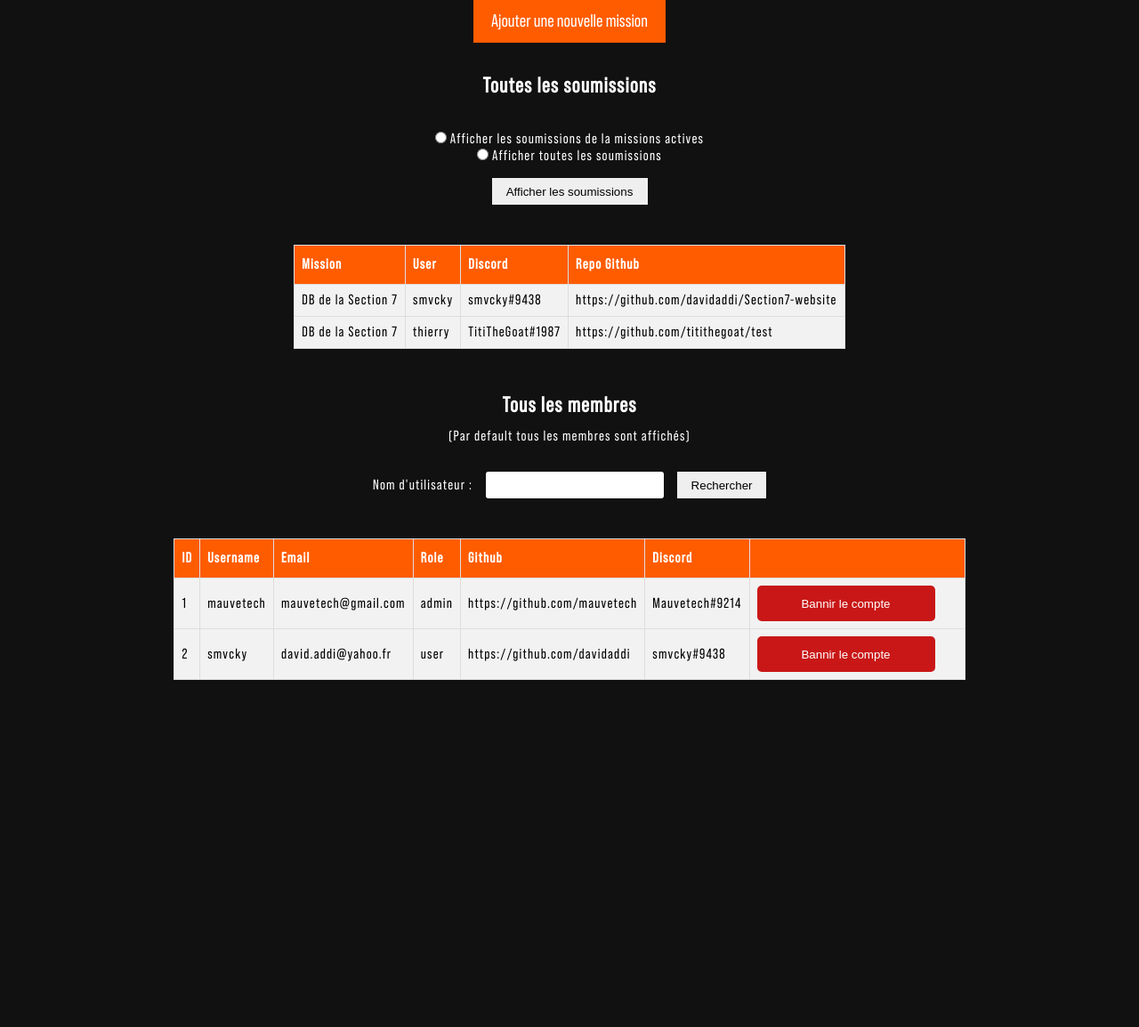
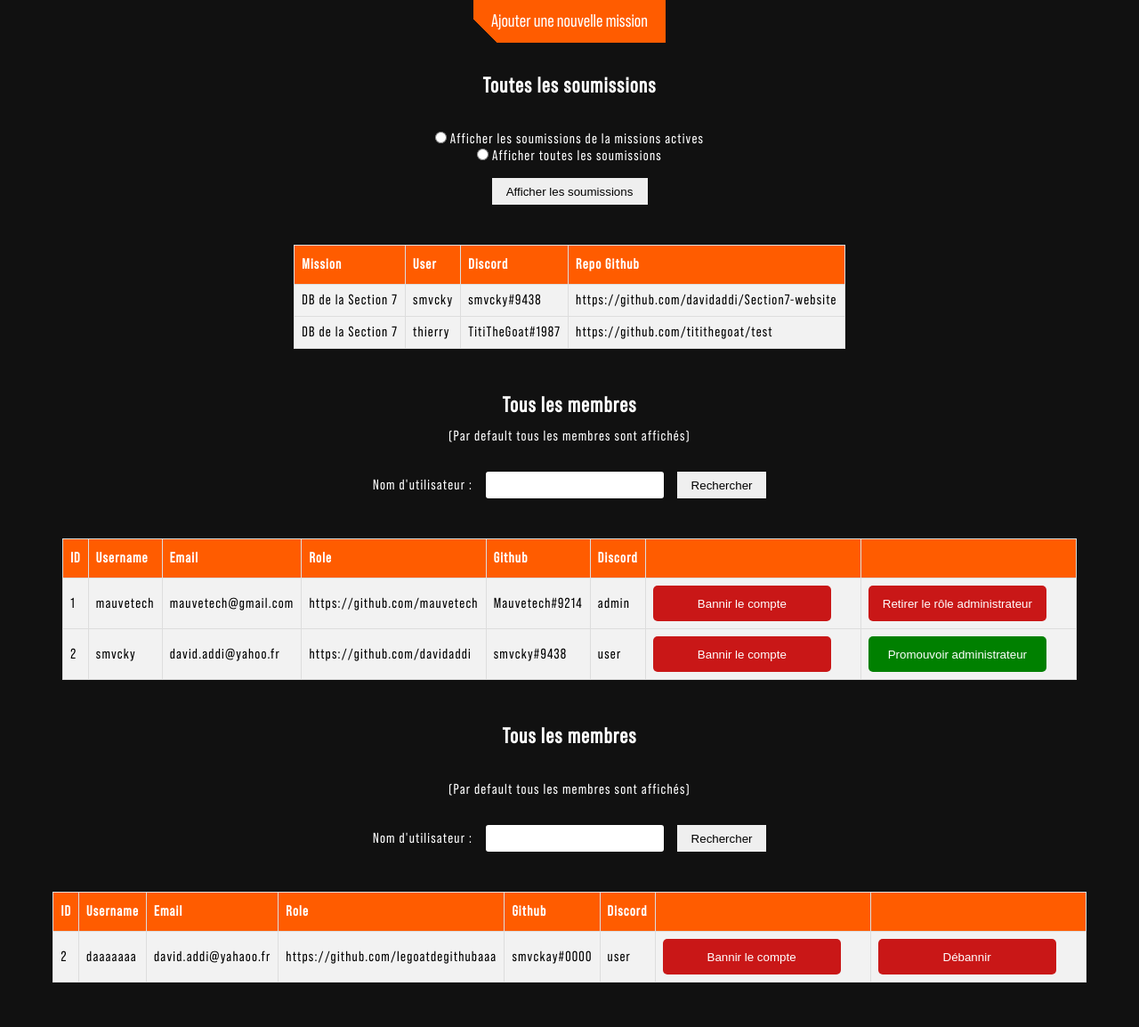
Before and after one commit to davidaddi/Section7-website, a PHP site: page /admin.php in a window 1280 px wide. Shown: the part 71-1225 px from the top of the page at 89% size. Before the commit the page ends 835 px from the top, so only its background shows below. Run offline with PHP 8.4, Linux system fonts and the light colour scheme; a user stored in the database is signed in; data comes from the database, SQL or seed files in the repository; some libraries are stand-ins or nearby versions.

Commit message:
Ajout d'une fonctionnalité de gestion d'administration et de fonctions centralisées de gestion des utilisateurs sur une seule page PHP.

```diff
--- a/admin.php
+++ b/admin.php
@@ -103,40 +103,94 @@
             <th>Github</th>
             <th>Discord</th>
             <th> </th>
+            <th> </th>
         </tr>
         <?php foreach ($users as $user): ?>
             <tr>
                 <td><?= $user['id'] ?></td>
                 <td><?= $user['username'] ?></td>
                 <td><?= $user['email'] ?></td>
-                <td><?= $user['role'] ?></td>
                 <td><?= $user['github'] ?></td>
                 <td><?= $user['discord'] ?></td>
+                <td><?= $user['role'] ?></td>
                 <td>
-                    <input type="hidden" name="action">
                     <button class="btn-danger" onclick="return confirm('Voulez vous vraiment bannir le compte ?');">
-                        <a href="admindelete.php?id=<?= $user['id'] ?>&email=<?= $user['email'] ?>&username=<?= $user['username'] ?>"
-                           class="delete" style="color: #fff">Bannir le compte</a></button>
+                    <a href="adminControl.php?action=ban&id=<?= $user['id'] ?>&email=<?= $user['email'] ?>&username=<?= $user['username'] ?>"
+                    class="delete" style="color: #fff">Bannir le compte</a></button>
                 </td>
+                <?php if($user['role']==='user'):?>
+                <td>
+                    <button class="btn-success" onclick="return confirm('Voulez vous promouvoir le compte administrateur ?');">
+                    <a href="adminControl.php?action=promote&id=<?= $user['id'] ?>"
+                    class="delete" style="color: #fff">Promouvoir administrateur</a></button>
+                </td>
+                <?php else:?>
+                <td>
+                    <button class="btn-danger" onclick="return confirm('Voulez vous retirer le rôle administrateur ?');">
+                    <a href="adminControl.php?action=remove&id=<?= $user['id'] ?>"
+                    class="delete" style="color: #fff">Retirer le rôle administrateur</a></button>
+                </td>
+                <?php endif;?>
             </tr>
         <?php endforeach; ?>
     </table>
 </div>
 
-<style>
-    .btn-orange {
-        background: #ff5c00;
-        color: white;
-        font-family: 'Bebas Neue';
-        padding: 12px 20px;
-        border: none;
-        cursor: pointer;
-        font-size: 20px;
-        display: flex;
-        align-items: center;
-        margin: auto;
+<div class="allBans" >
+    <h1 class="newSectionH1">Tous les membres</h1>
+    <p style="text-align: center; color: #fff">(Par default tous les membres sont affichés)</p>
+    <form method="get" class="searchUsers">
+        <label for="username" style="color: #fff">Nom d'utilisateur :</label>
+        <input type="text" id="username" name="username" required>
+        <input type="submit" value="Rechercher">
+    </form>
+    <?php
+    if(isset($_GET['username']) && !empty($_GET['username'])) {
+        $username = $_GET['username'];
+        $stmt = $db->prepare("SELECT * FROM bans WHERE username LIKE CONCAT('%', :username, '%')");
+        $stmt->bindParam(':username', $username);
+        $stmt->execute();
+        $users = $stmt->fetchAll();
+    } else {
+        $stmt = $db->prepare('SELECT * FROM bans');
+        $stmt->execute();
+        $users = $stmt->fetchAll();
     }
-</style>
-
+    ?>
+    <table id="usersTable">
+        <tr>
+            <th>ID</th>
+            <th>Username</th>
+            <th>Email</th>
+            <th>Role</th>
+            <th>Github</th>
+            <th>Discord</th>
+            <th> </th>
+            <th> </th>
+        </tr>
+        <?php foreach ($users as $user): ?>
+            <tr>
+                <td><?= $user['id'] ?></td>
+                <td><?= $user['username'] ?></td>
+                <td><?= $user['email'] ?></td>
+                <td><?= $user['github'] ?></td>
+                <td><?= $user['discord'] ?></td>
+                <td><?= $user['role'] ?></td>
+                <td>
+                    <button class="btn-danger" onclick="return confirm('Voulez vous vraiment bannir le compte ?');">
+                    <a href="adminControl.php?action=ban&id=<?= $user['id'] ?>&email=<?= $user['email'] ?>&username=<?= $user['username'] ?>"
+                    class="delete" style="color: #fff">Bannir le compte</a></button>
+                </td>
+                <?php if($user['role']==='user'):?>
+                <td>
+                    <button class="btn-danger" onclick="return confirm('Voulez vous promouvoir le compte administrateur ?');">
+                    <a href="adminControl.php?action=promote&id=<?= $user['id'] ?>"
+                    class="delete" style="color: #fff">Débannir</a></button>
+                </td>
+                <?php endif;?>
+            </tr>
+        <?php endforeach; ?>
+    </table>
+</div>
 
 </main>
--- a/inc/hero.php
+++ b/inc/hero.php
@@ -8,7 +8,7 @@
             <br>Si vous êtes prêt à relever le défi et à vous battre pour la victoire, rejoignez-nous maintenant sur Discord et devenez un membre de la Section 7, l'élite de l'élite des codeurs. En avant soldat, nous vous attendons.</p>
         </div>
         <div class="card">
-          <video controls autoplay width="400">
+          <video controls width="400">
             <source src="src/media/video.mp4" type="video/mp4" ></source>
           </video>
         </div>
--- a/style.css
+++ b/style.css
@@ -458,6 +458,29 @@
   margin-right: 25px;
 }
 
+.btn-orange {
+  background: #ff5c00;
+  color: white;
+  font-family: 'Bebas Neue';
+  padding: 12px 20px;
+  border: none;
+  cursor: pointer;
+  font-size: 20px;
+  display: flex;
+  align-items: center;
+  margin: auto;
+}
+
+.btn-success {
+  width: 200px;
+  height: 40px;
+  background-color: green;
+  color: #fff;
+  border: none;
+  border-radius: 5px;
+  margin-right: 25px;
+}
+
 
 .dashboardBtns {
   margin-top: 45px;
```
Also changed, not shown: adminControl.php (added, +38 -0 lines), adminDelete.php (deleted, +0 -17 lines).
